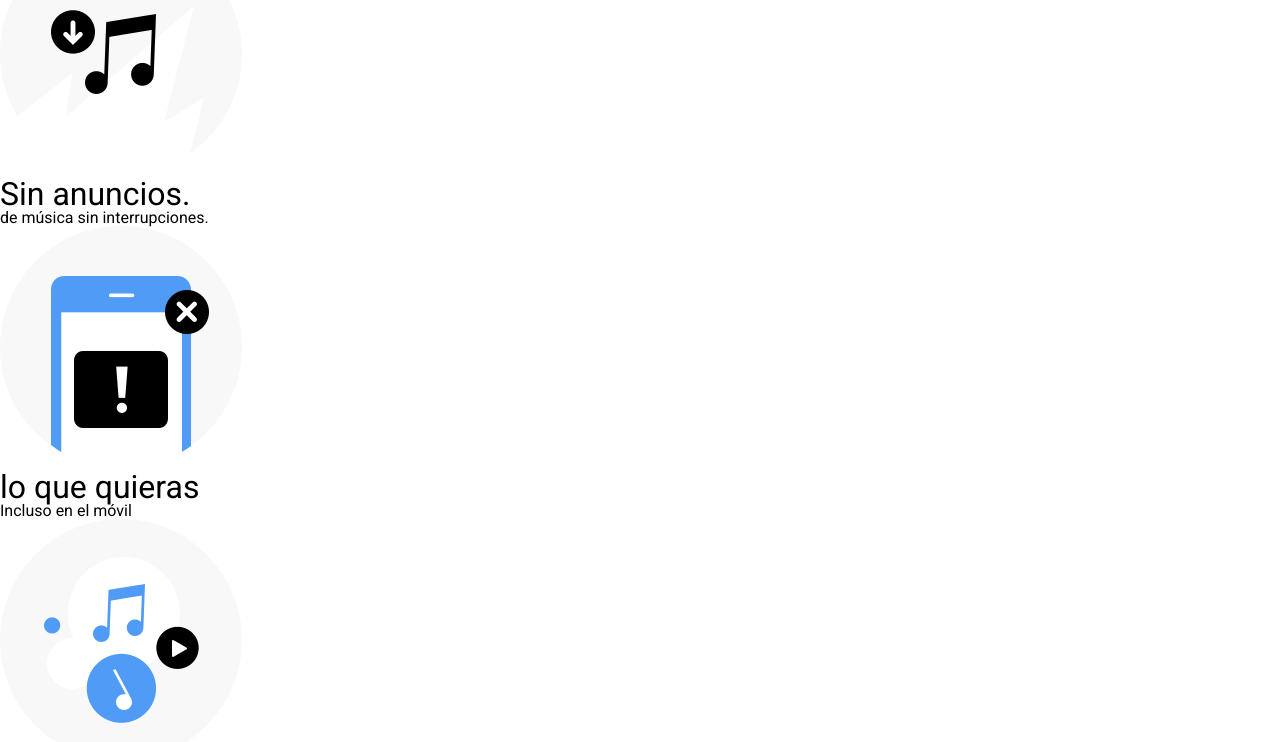
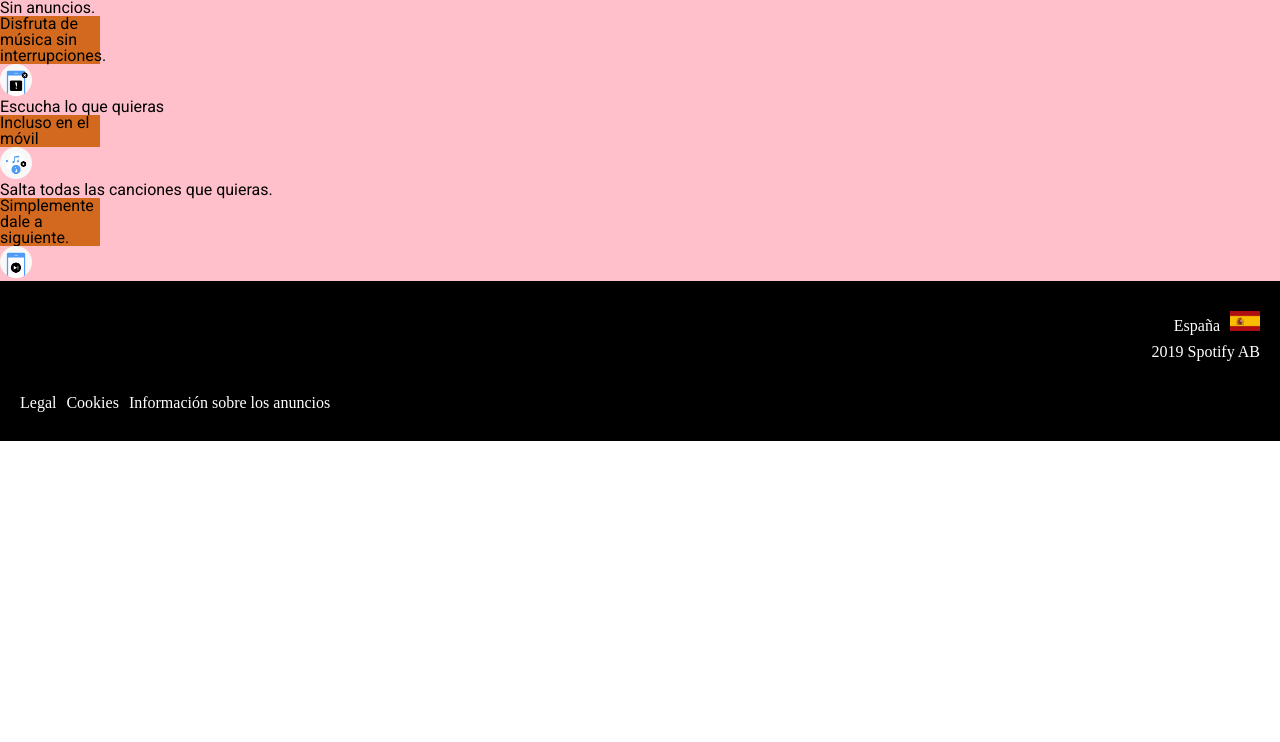
Before and after one commit to Adalab/promo-T-module-1-pair-11-spotify, a plain HTML site: page index.html in a window 1280 px wide. Shown: the part 611-1353 px from the top of the page. After the commit the page ends 1052 px from the top, so only its background shows below. Drawn offline with Linux system fonts and the light colour scheme.

Commit message:
added section

```diff
--- a/css/styles.css
+++ b/css/styles.css
@@ -55,10 +55,20 @@
     }
 
     .titulo3 {
-      font-size: 2rem;
+    font-size: 1rem;
+
+    }
+
+    .parrafo1{
+      background-color: chocolate;
+      width: 100px;
+
+
 
 
     }
+
+
 
     .main-container1 {}
 
@@ -92,7 +102,11 @@
 
     .sectionwite {
       color: #000000;
-      background-color: var(--colorprimer);
+      background-color: pink;         /* var(--colorprimer); */
+
+    }
+    .images{
+      width: 2rem;
 
     }
 
--- a/index.html
+++ b/index.html
@@ -46,25 +46,26 @@
       <section class="sectionwite">
         <h2 class="titulo2">¿Por qué pasarte a Premium?</h2>
         <article class="benefi">
-          <h3 class="titulo3">Descarga música. Llévala siempre contigo.</h3>
+          <h3 class="titulo3">Descarga música.</h3>
+           <p class="parrafo1">Llévala siempre contigo.</p>
           <img class="images" src="./images/benefit-1.png" alt="" />
         </article>
 
         <article class="benefi">
           <h3 class="titulo3">Sin anuncios.</h3>
-          <p>de música sin interrupciones.</p>
+          <p class="parrafo1">Disfruta de música sin interrupciones.</p>
           <img class="images" src="./images/benefit-2.png" alt="" />
         </article>
 
         <article class="benefi">
-          <h3 class="titulo3">lo que quieras</h3>
-          <p>Incluso en el móvil</p>
+          <h3 class="titulo3">Escucha lo que quieras</h3>
+          <p class="parrafo1">Incluso en el móvil</p>
           <img class="images" src="./images/benefit-3.png" alt="" />
         </article>
 
         <article class="benefi">
           <h3 class="titulo3">Salta todas las canciones que quieras.</h3>
-          <p>Simplemente dale a siguiente.</p>
+          <p class="parrafo1">Simplemente dale a siguiente.</p>
           <img class="images" src="./images/benefit-4.png" alt="" />
         </article>
       </section>
```
